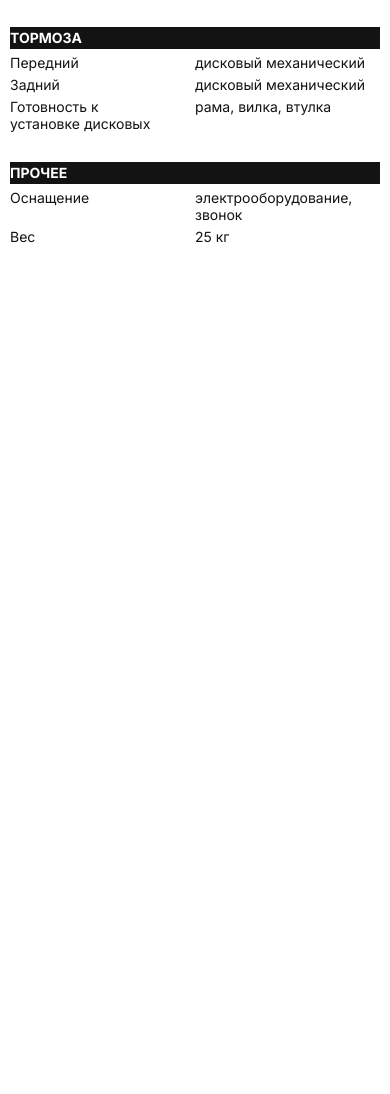
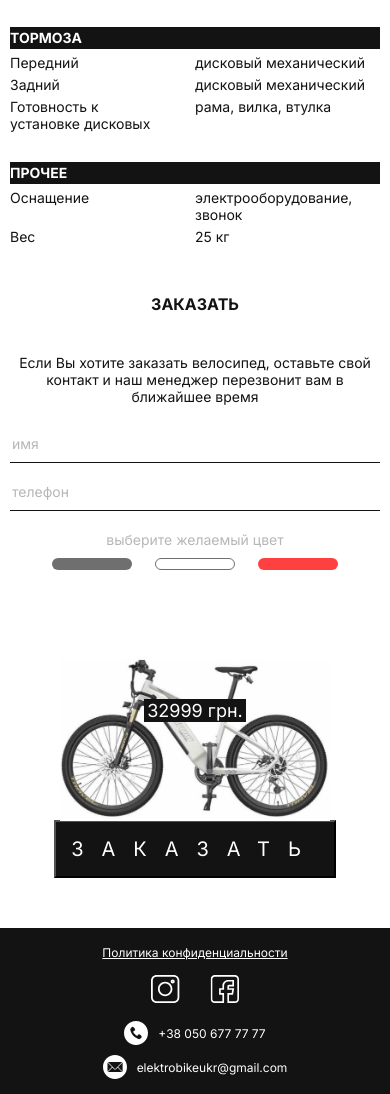
Before and after one commit to Vsevolod1001/electric-bike-HIMO, a plain HTML site: page index.html in a window 390 px wide. Shown: the part 3425-4519 px from the top of the page. Before the commit the page ends 3720 px from the top, so only its background shows below. Drawn offline with nearby package versions, Linux system fonts and the light colour scheme.

Commit message:
+adaptive

```diff
--- a/css/style.css
+++ b/css/style.css
@@ -384,7 +384,31 @@ margin-bottom: 50px;
 }
 
 
+@media (max-width: 1140px) {
+    .form__bike-img{
+        width: 500px;
+    }
+    .form__bike{
+        top: 45px;
+    }
+    .menu__link,
+    .bike__link{
+        transition: all 0s;
+    }
+    .menu__link:hover{
+        background-color: #fff;
+        color: #131313;
+    }
+    .bike__link:hover{
+        background-color: #131313;
+        color: #fff;
+    }
+}
+
 @media (max-width: 1110px){
+    .price{
+        margin-bottom: 50px;
+    }
     .bike__inner{
         flex-wrap: wrap;
     }
@@ -448,7 +472,32 @@ margin-bottom: 50px;
     .haracteristics__descr{
         flex-basis: 50%;
     }
+    .form__label-box{
+        margin-bottom: 300px;
+    }
+    .form__bike{
+        top: auto;
+        bottom: 85px;
+        left: 0;
+        right: auto;
+    }
+    .form__bike-img{
+        width: 430px;
+    }
+    .form__bike-price{
+        right: -20%;
+        transform: translateX(100%);
+        left: auto;
+        top: 0;
+    }
+}
 
+@media (max-width: 780px){
+    .form__bike-price{
+        right: 0;
+        top: -55;
+        transform: translateX(50%);
+    }
 }
 @media (max-width: 670px) {
     .bike__title{
@@ -496,6 +545,43 @@ margin-bottom: 50px;
         padding-left: 10px;
     }
 }
+@media (max-width: 580px){
+    .form__bike-price{
+        right: auto;
+        top: 50px;
+        transform: translateX(0%);
+        left: 0;
+        display: inline-block;
+        font-size: 18px;
+        border: none;
+        width: 100%;
+        border-radius: 0;
+        height: auto;
+    }
+    .form__bike-price span{
+        background-color: #131313;
+        color: #fff;
+        display: inline-block;
+        padding: 3px;
+    }
+    .form__bike-price::after{
+        display: none;
+    }
+    .footer__inner{
+        display: block;
+        height: auto;
+        padding: 15px 0;
+        text-align: center;
+    }
+    .footer__social{
+        padding: 15px 0;
+    }
+    .footer__contacts{
+        display: flex;
+        flex-direction: column;
+        align-items: center;
+    }
+}
 @media (max-width: 460px) {
     .menu__list{
         justify-content: space-between;
@@ -503,12 +589,35 @@ margin-bottom: 50px;
     .menu__link{
         padding: 25px 0;
     }
+    .form__btn,
     .bike__link{
         padding: 15px;
         letter-spacing: .9em;
     }
     .slider{
         display: none;
+    }
+    .form__bike{
+        bottom: 50px;
+    }
+    .form__bike-img{
+        width: 270px;
+        margin-bottom: 4px;
+    }
+    .form__label-box{
+        margin-bottom: 200px;
+    }
+    .price__inner{
+        text-align: center;
+    }
+    .form__text{
+        max-width: 100%;
+    }
+    .form__label-box{
+        justify-content: center;
+    }
+    .form__bike{
+        right: 0;
     }
 }
 
```
Also changed, not shown: index.html (+2 -2 lines).
